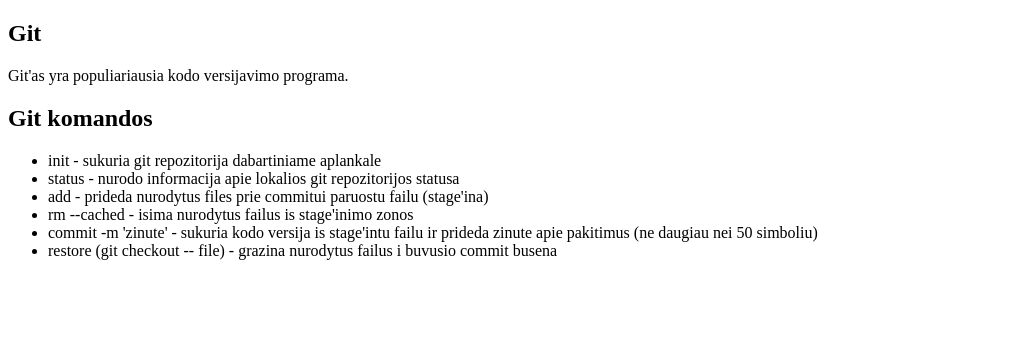
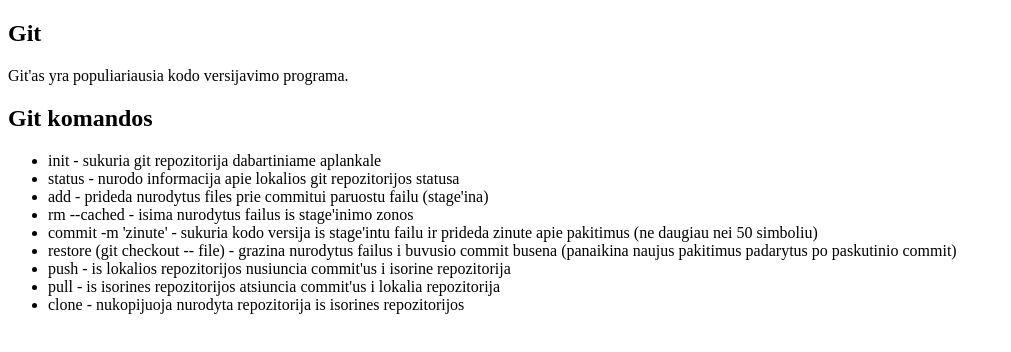
Before and after one commit to MonikaMik/git-ir-github, a plain HTML site: page index.html in a window 1280 px wide. Shown: the whole page, without its empty margins (0-1011 px from the left). Drawn offline with Linux system fonts and the light colour scheme.

Commit message:
prideta pora komandu

```diff
--- a/index.html
+++ b/index.html
@@ -21,7 +21,10 @@
                 <li>add - prideda nurodytus files prie commitui paruostu failu (stage'ina)</li>
                 <li>rm --cached - isima nurodytus failus is stage'inimo zonos</li>
                 <li>commit -m 'zinute' - sukuria kodo versija is stage'intu failu ir prideda zinute apie pakitimus (ne daugiau  nei 50 simboliu)</li>
-                <li>restore (git checkout -- file) - grazina nurodytus failus i buvusio commit busena</li>
+                <li>restore (git checkout -- file) - grazina nurodytus failus i buvusio commit busena (panaikina naujus pakitimus padarytus po paskutinio commit)</li>
+                <li>push - is lokalios repozitorijos nusiuncia commit'us i isorine repozitorija</li>
+                <li>pull - is isorines repozitorijos atsiuncia commit'us i lokalia repozitorija</li>
+                <li>clone - nukopijuoja nurodyta repozitorija is isorines repozitorijos</li>
             </ul>
         </section>
     </main>
```
